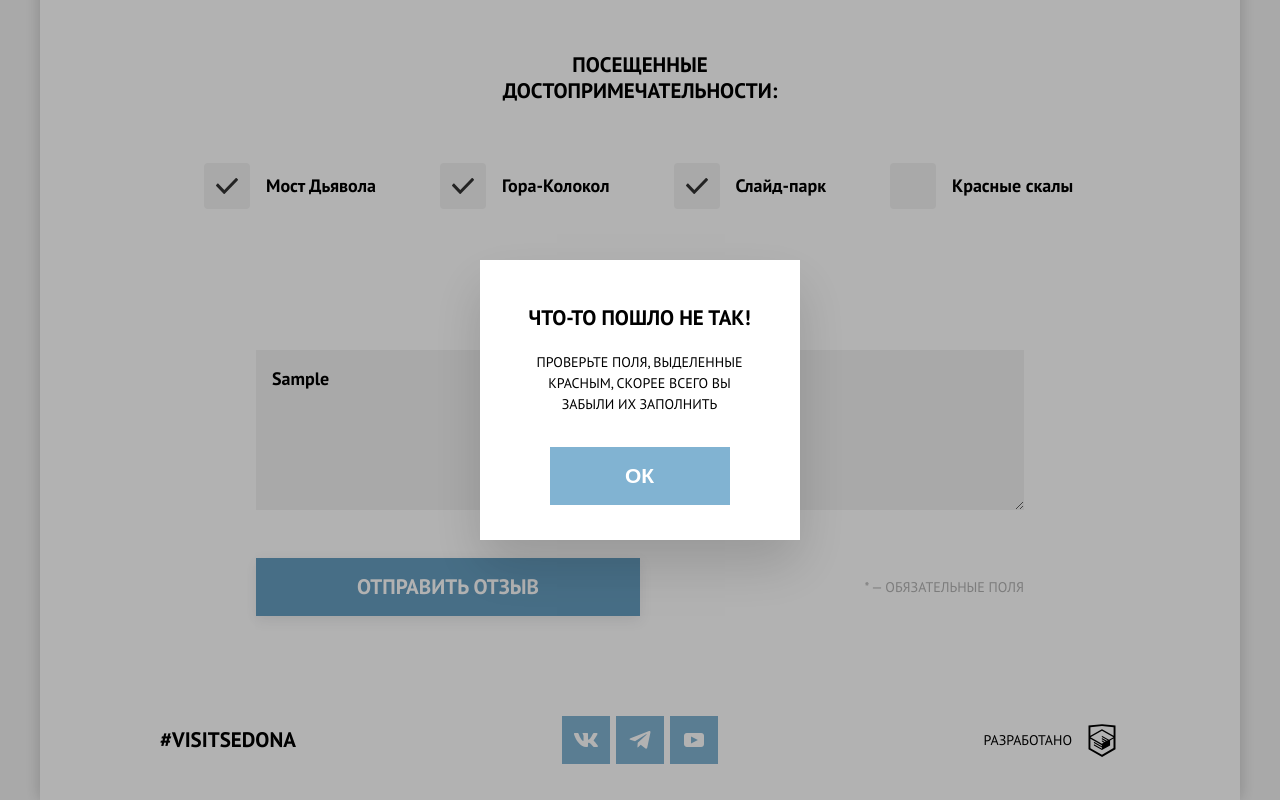
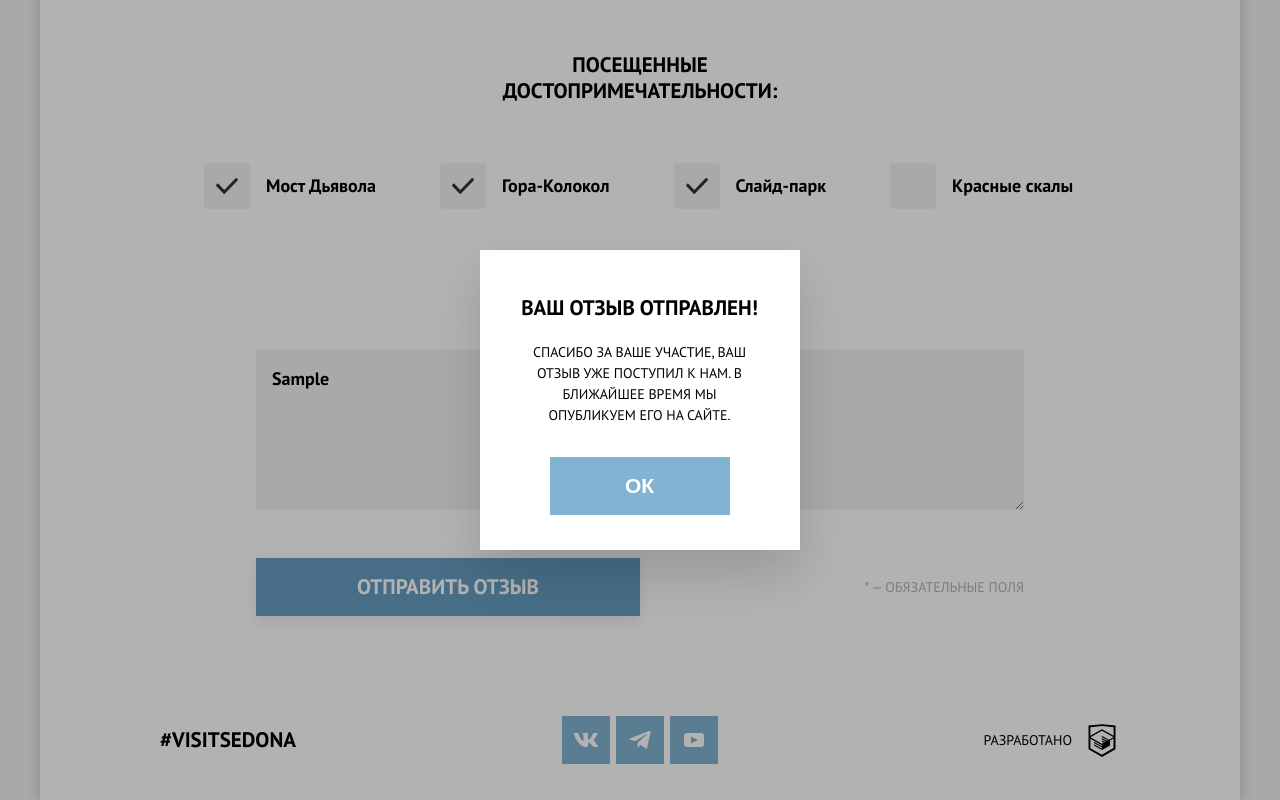
Before and after one commit to htmlacademy-adaptive/260671-sedona-28, a website: page source/form.html in a window 1280 px wide. Both pictures are taken after typing "5551234", "name@example.com", "Sample" into the empty fields and a click on the button "ОТПРАВИТЬ ОТЗЫВ". Shown: the part 1172-1972 px from the top of the page. Drawn offline with nearby package versions, Linux system fonts and the light colour scheme; files that its build step writes are made by us from their sources.

Commit message:
added error and success modal windows and his shown script

```diff
--- a/source/form.html
+++ b/source/form.html
@@ -195,14 +195,22 @@
           </svg>
         </a>
       </footer>
-      <div class="modal-container modal-js">
+      <div class="modal-container modal-success-container modal-js">
         <div class="modal__content">
-          <p class="modal__title">Что-то пошло не так!</p>
-          <p class="modal__text">Проверьте поля, выделенные красным, скорее всего вы забыли их заполнить</p>
-          <button class="modal__btn btn__primary">Ок</button>
+          <p class="modal__title">Ваш отзыв отправлен!</p>
+          <p class="modal__text">Спасибо за ваше участие, ваш отзыв уже поступил к нам. В ближайшее время мы опубликуем его на сайте.</p>
+          <button class="modal-success__btn btn__primary">Ок</button>
         </div>
       </div>
     </div>
+    <div class="modal-container modal-error-container modal-js">
+      <div class="modal__content">
+        <p class="modal__title">Что-то пошло не так!</p>
+        <p class="modal__text">Проверьте поля, выделенные красным, скорее всего вы забыли их заполнить</p>
+        <button class="modal-error__btn btn__primary">Ок</button>
+      </div>
+    </div>
+  </div>
     <script src="js/menu-toggle.js"></script>
     <script src="js/modal.js"></script>
   </body>
--- a/source/js/modal.js
+++ b/source/js/modal.js
@@ -1,16 +1,33 @@
-let modal = document.querySelector('.modal-container');
-let closeButton = document.querySelector('.modal__btn');
+let modalErrorWindow = document.querySelector('.modal-error-container');
+let modalSuccessWindow = document.querySelector('.modal-success-container');
+let closeErrorButton = document.querySelector('.modal-error__btn');
+let closeSuccessButton = document.querySelector('.modal-success__btn');
 let feedbackButton = document.querySelector('.feedback__button');
+let feedbackName = document.querySelector('#feedback-name');
+let feedbackForm = document.querySelector('.feedback__form');
 
-const modalClose = () => {
-  modal.style.display = "none";
-  closeButton.removeEventListener('click', modalClose);
+const modalSuccessClose = () => {
+  modalSuccessWindow.style.display = "none";
+  closeSuccessButton.removeEventListener('click', modalSuccessClose);
+  const xhr = new XMLHttpRequest();
+  xhr.open('POST', "https://echo.htmlacademy.ru/", false);
+  xhr.send(FormData);
+}
+
+const modalErrorClose = () => {
+  modalErrorWindow.style.display = "none";
+  closeErrorButton.removeEventListener('click', modalErrorClose);
 }
 
 const modalOpen = (evt) => {
   evt.preventDefault();
-  modal.style.display = "flex";
-  closeButton.addEventListener('click', modalClose);
+  if (feedbackForm.checkValidity()) {
+    modalSuccessWindow.style.display = "flex";
+    closeSuccessButton.addEventListener('click', modalSuccessClose);
+  } else {
+    modalErrorWindow.style.display = "flex";
+    closeErrorButton.addEventListener('click', modalErrorClose);
+  }
 }
 
 feedbackButton.addEventListener('click', modalOpen);
--- a/source/sass/blocks/modal-error.scss
+++ b/source/sass/blocks/modal-error.scss
@@ -1,6 +1,6 @@
 @use "../global/variables" as *;
 
-.modal-container {
+.modal-error-container {
   position: fixed;
   top: 0;
   left: 0;
@@ -40,7 +40,7 @@
   text-align: center;
 }
 
-.modal__btn {
+.modal-error__btn {
   width: 100%;
   max-width: 180px;
   border: none;
--- a/source/sass/blocks/modal-success.scss
+++ b/source/sass/blocks/modal-success.scss
@@ -1,6 +1,6 @@
 @use "../global/variables" as *;
 
-.modal-container {
+.modal-success-container {
   position: fixed;
   top: 0;
   left: 0;
@@ -10,3 +10,38 @@
   background-color: rgba(0, 0, 0, 0.3);
   z-index: 3;
 }
+
+.modal__content {
+  position: relative;
+  display: flex;
+  justify-content: center;
+  flex-wrap: wrap;
+  width: 320px;
+  max-width: 400px;
+  min-height: 280px;
+  margin: auto;
+  padding: 45px 42px 35px 41px;
+  background-color: #ffffff;
+  box-shadow: 0 25px 50px rgba(0, 0, 0, 0.15);
+}
+
+.modal__title {
+  margin-bottom: 21px;
+  font-weight: 700;
+  font-size: 21px;
+  line-height: 26px;
+  text-transform: uppercase;
+  text-align: center;
+}
+
+.modal__text {
+  margin-bottom: 31px;
+  text-transform: uppercase;
+  text-align: center;
+}
+
+.modal-success__btn {
+  width: 100%;
+  max-width: 180px;
+  border: none;
+}
```
